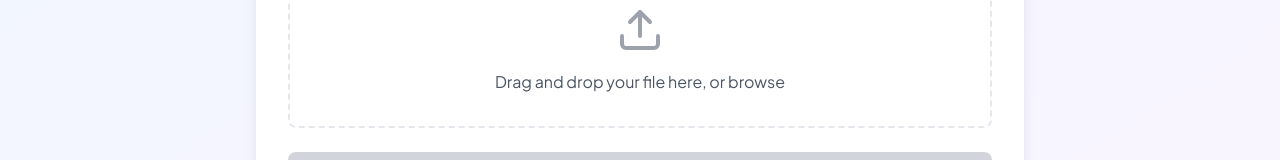
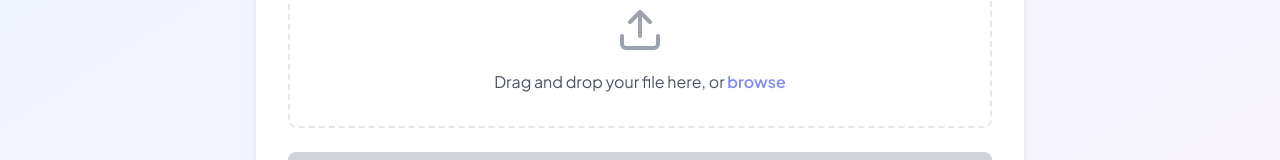
Before and after one commit to giovannamoeller/edu-ai-web, a Next.js app: page /essays/upload in a window 1280 px wide. Shown: the part 426-586 px from the top of the page. Built offline with nearby package versions, Linux system fonts and the light colour scheme.

Commit message:
style: improve browse button readability

```diff
--- a/src/app/components/essay/EssayUpload.tsx
+++ b/src/app/components/essay/EssayUpload.tsx
@@ -105,7 +105,7 @@ export default function EssayUpload({ onClose }: EssayUploadProps) {
                     Drag and drop your file here, or{' '}
                     <button
                       onClick={() => document.getElementById('fileInput')?.click()}
-                      className="text-primary hover:text-accent"
+                      className="text-indigo-400 font-semibold hover:text-accent"
                     >
                       browse
                     </button>
```
